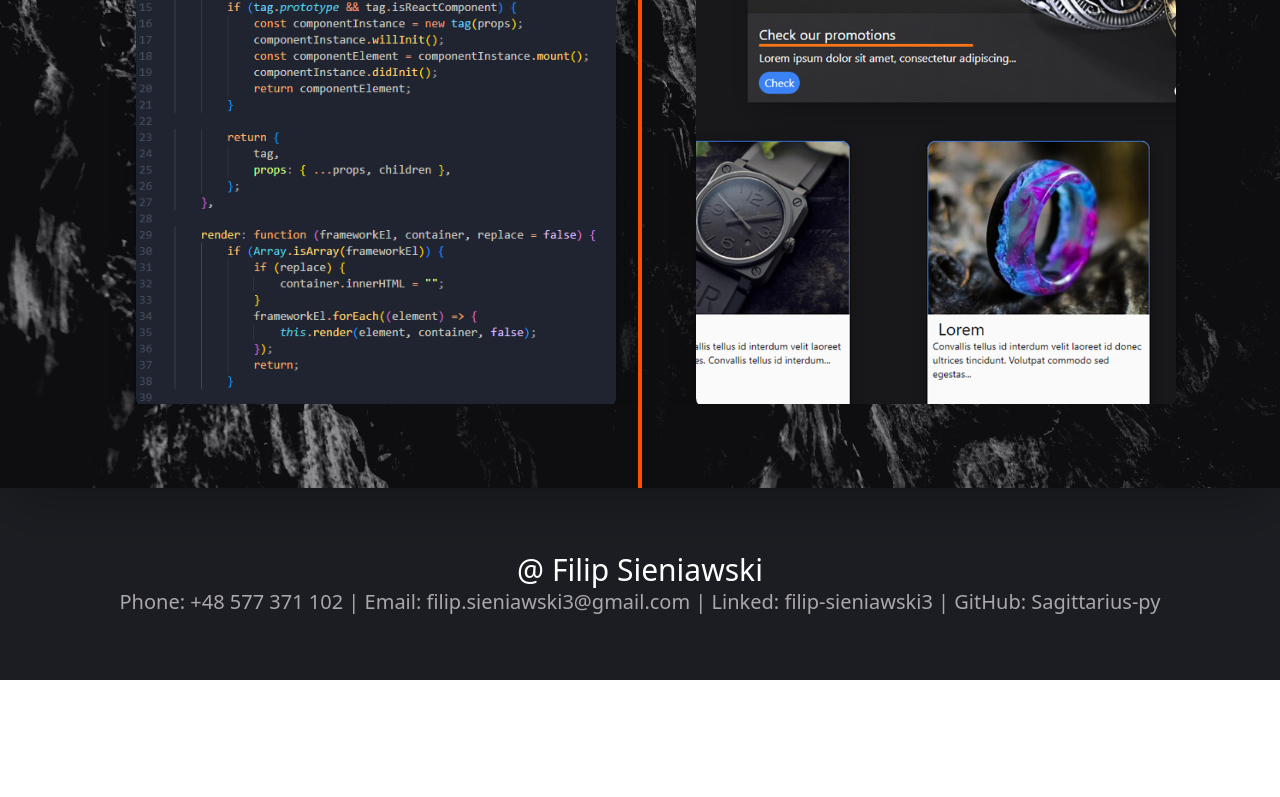
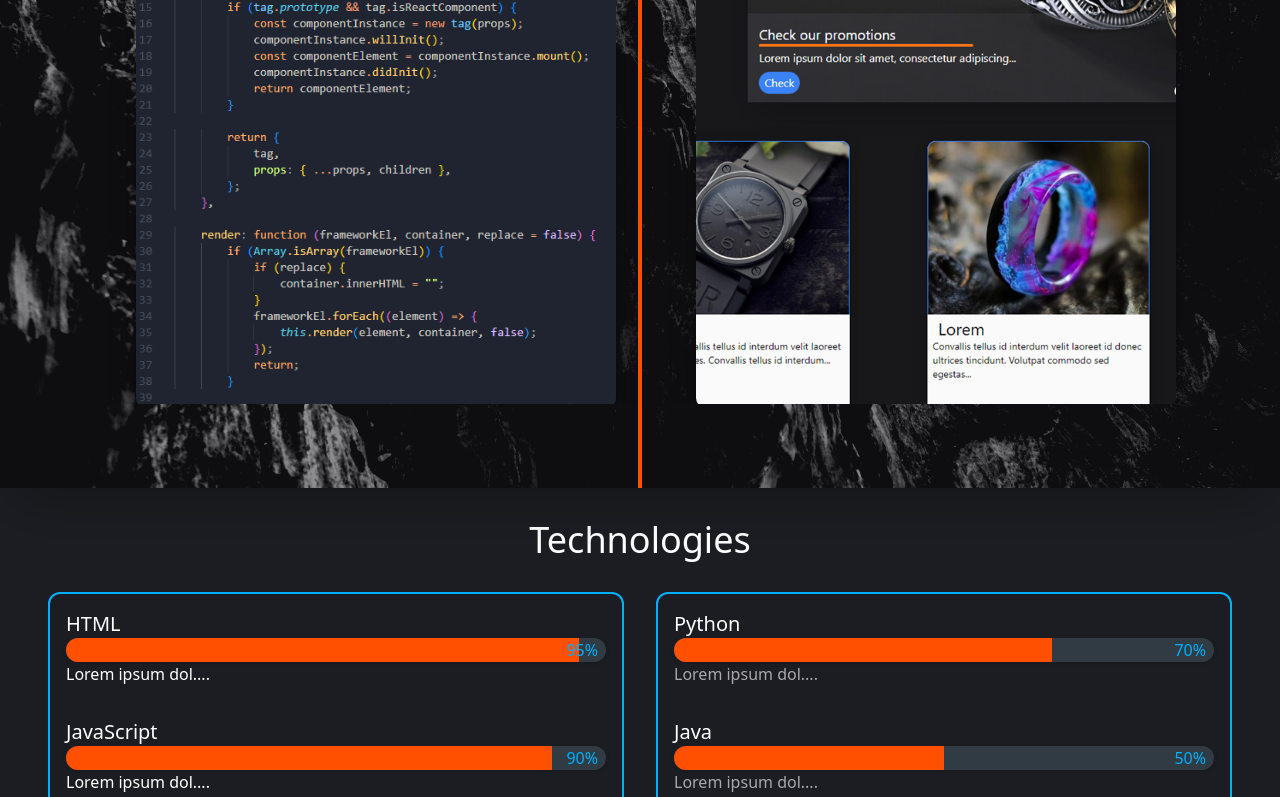
Before and after one commit to Sagittarius-py/Portfolio, a React (Create React App) app: page / in a window 1280 px wide. Shown: the part 2000-2797 px from the top of the page. Before the commit the page ends 2680 px from the top, so only its background shows below. Built offline with nearby package versions, Linux system fonts and the light colour scheme.

Commit message:
Changes to be committed: 	modified:   src/App.js 	modified:   src/Section1.jsx 	modified:   src/Section2.jsx 	new file:   src/Section4.jsx 	modified:   tailwind.config.js

```diff
--- a/src/App.js
+++ b/src/App.js
@@ -1,6 +1,7 @@
 import Section1 from "./Section1";
 import Section2 from "./Section2";
 import Section3 from "./Section3";
+import Section4 from "./Section4";
 
 function App() {
 	return (
@@ -8,6 +9,7 @@ function App() {
 			<Section1 />
 			<Section2 />
 			<Section3 />
+			<Section4 />
 			<footer className="w-full h-48 flex flex-col justify-center items-center">
 				<h4 className="lg:text-3xl text-white">@ Filip Sieniawski</h4>
 				<p className="lg:text-xl text-text">
--- a/src/Section1.jsx
+++ b/src/Section1.jsx
@@ -6,7 +6,7 @@ import Svgcircles from "./Svgcircles";
 const Section1 = () => {
 	return (
 		<div className="relative ">
-			<div className="absolute w-[200px] h-[1px] border-t-2 border-accent1 z-20 rotate-90 top-32 left-32 hidden lg:block" />
+			<div className="absolute w-[200px] h-[1px] border-t-2 border-accent3 z-20 rotate-90 top-32 left-32 hidden lg:block" />
 			<img
 				src={bgimage}
 				alt="bg"
@@ -37,7 +37,7 @@ const Section1 = () => {
 					</div>
 				</div>
 			</div>
-			<div className="absolute w-[200px] h-[1px] border-t-2 border-accent1 z-20 rotate-90 bottom-32 right-32 hidden lg:block" />
+			<div className="absolute w-[200px] h-[1px] border-t-2 border-accent3 z-20 rotate-90 bottom-32 right-32 hidden lg:block" />
 		</div>
 	);
 };
--- a/src/Section2.jsx
+++ b/src/Section2.jsx
@@ -95,7 +95,7 @@ const Section2 = () => {
 
 				return (
 					<div
-						className={`absolute w-[200px] h-[1px] border-t-2 border-text ${
+						className={`absolute w-[200px] h-[1px] border-t-2 border-accent3 ${
 							x_or_y ? "rotate-90" : null
 						} z-10`}
 						style={{ left: `${x_coord}px`, top: `${y_coord}px` }}
--- /dev/null
+++ b/src/Section4.jsx
@@ -0,0 +1,109 @@
+const Section4 = () => {
+	const items = [
+		{
+			title: "FrontEnd",
+			content: [
+				{ name: "HTML", percent: "95", description: "Lorem ipsum dol...." },
+				{
+					name: "JavaScript",
+					percent: "90",
+					description: "Lorem ipsum dol....",
+				},
+				{ name: "React.js", percent: "85", description: "Lorem ipsum dol...." },
+				{
+					name: "TypeScript",
+					percent: "65",
+					description: "Lorem ipsum dol....",
+				},
+			],
+		},
+		{
+			title: "BackEnd",
+			content: [
+				{ name: "Express", percent: "90", description: "Lorem ipsum dol...." },
+				{ name: "Next.js", percent: "70", description: "Lorem ipsum dol...." },
+				{ name: "PHP", percent: "50", description: "Lorem ipsum dol...." },
+			],
+		},
+	];
+	const items2 = [
+		{
+			title: "Other",
+			content: [
+				{ name: "Python", percent: "70", description: "Lorem ipsum dol...." },
+				{ name: "Java", percent: "50", description: "Lorem ipsum dol...." },
+				{ name: "C++", percent: "50", description: "Lorem ipsum dol...." },
+			],
+		},
+		{
+			title: "Databases",
+			content: [
+				{ name: "MongoDB", percent: "70", description: "Lorem ipsum dol...." },
+				{ name: "MariaDB", percent: "60", description: "Lorem ipsum dol...." },
+				{ name: "MySQL", percent: "60", description: "Lorem ipsum dol...." },
+				{ name: "MsSQL", percent: "50", description: "Lorem ipsum dol...." },
+			],
+		},
+	];
+
+	return (
+		<div className="w-full h-auto bg-first p-8 ">
+			<h1 className="text-4xl text-white mb-4 w-full text-center">
+				Technologies
+			</h1>
+
+			<div className="flex">
+				<div className="flex flex-col w-1/2 p-4">
+					{items.map((item, index) => (
+						<div
+							key={index}
+							className={`border-accent3 border-2 p-4 rounded-xl bg-second break-inside-avoid h-min mb-8 bg-first`}
+						>
+							{item.content.map((elem, key) => (
+								<div key={key} className="mb-8">
+									<h1 className="text-xl text-white">{elem.name}</h1>
+									<div className="w-full h-6 bg-secc rounded-xl overflow-hidden drop-shadow relative">
+										<div
+											className="h-full bg-accent1"
+											style={{ width: `${elem.percent}%` }}
+										/>
+										<p className="text-accent3 z-20 right-2 top-0 absolute">
+											{elem.percent}%
+										</p>
+									</div>
+									<p className="text-white font-thin">{elem.description}</p>
+								</div>
+							))}
+						</div>
+					))}
+				</div>
+				<div className="flex flex-col w-1/2 p-4">
+					{items2.map((item, index) => (
+						<div
+							key={index}
+							className={`border-accent3  border-2 p-4 rounded-xl bg-second break-inside-avoid h-min mb-8 bg-first`}
+						>
+							{item.content.map((elem, key) => (
+								<div key={key} className="mb-8">
+									<h1 className="text-xl text-white">{elem.name}</h1>
+									<div className="w-full h-6 bg-secc rounded-xl overflow-hidden drop-shadow relative">
+										<div
+											className="h-full bg-accent1"
+											style={{ width: `${elem.percent}%` }}
+										/>
+										<p className="text-accent3 z-20 right-2 top-0 absolute">
+											{elem.percent}%
+										</p>
+									</div>
+									<p className="text-text font-thin">{elem.description}</p>
+								</div>
+							))}
+						</div>
+					))}
+				</div>
+			</div>
+		</div>
+	);
+};
+
+export default Section4;
--- a/tailwind.config.js
+++ b/tailwind.config.js
@@ -18,6 +18,7 @@ module.exports = {
 			text: "#AAA8AD",
 			accent1: "#FF4F00",
 			accent2: "#EF6817",
+			accent3: "#00B0FF",
 		},
 		extend: {},
 	},
```
